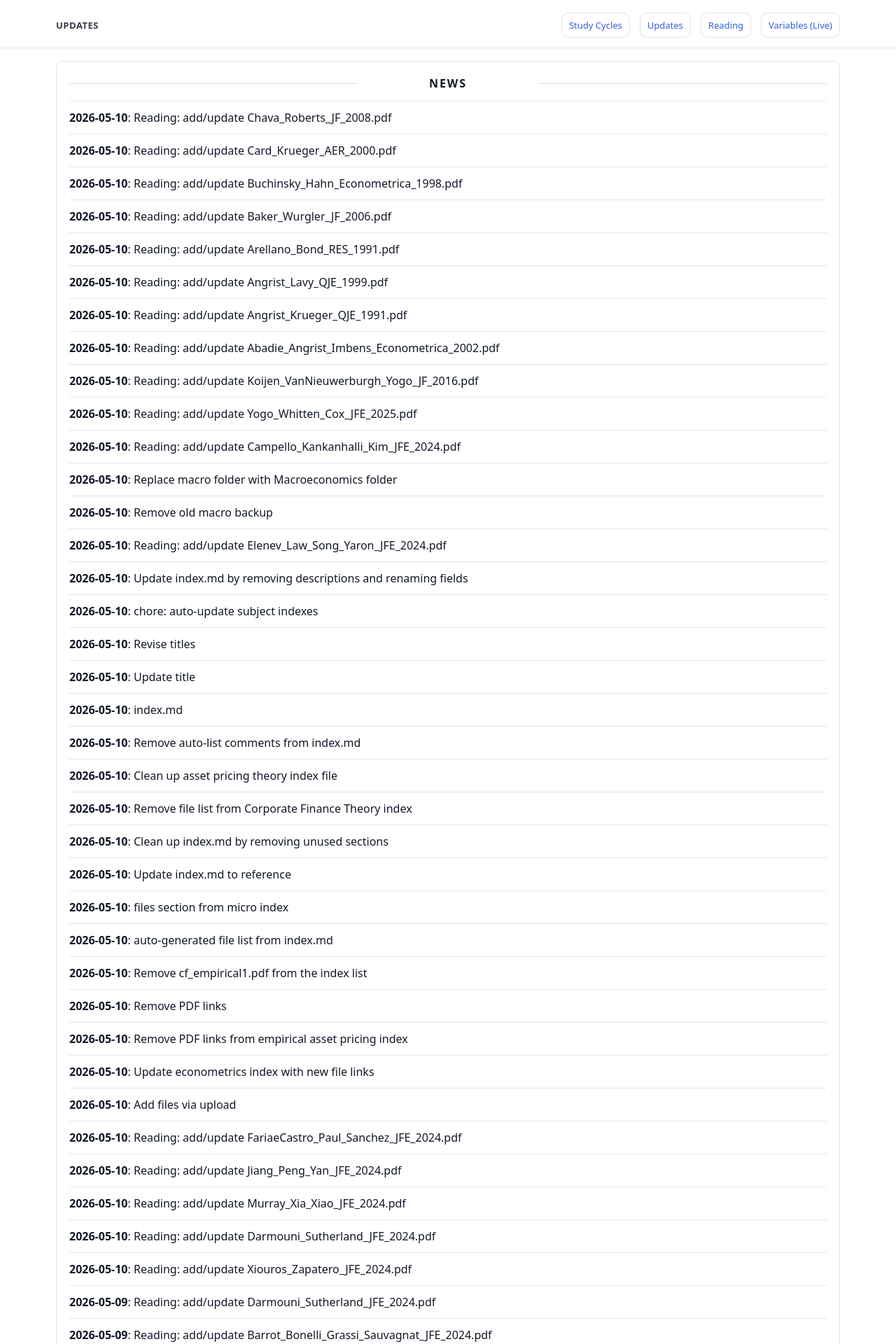
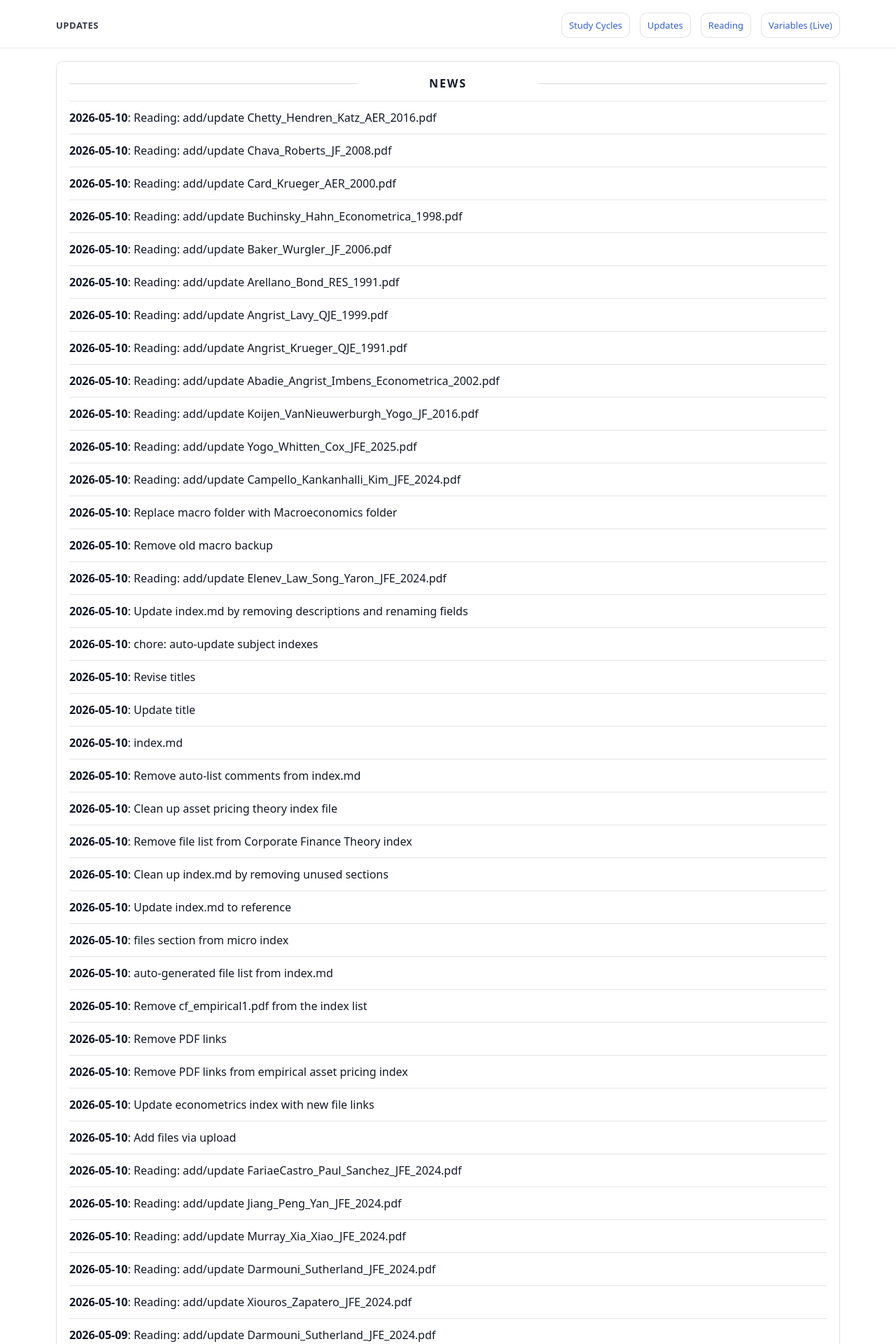
Before and after one commit to yaxinzn/study-archive, a Jekyll site: the page built from updates/index.md, in a window 1280 px wide. Shown: the top 1920 px of the page at 70% size. Built offline with Jekyll 4.4.1, drawn with Linux system fonts in a browser that asks for light colours; some of the changed text lies outside the part shown.

Commit message:
chore: update NEWS feed

```diff
--- a/_data/news.yml
+++ b/_data/news.yml
@@ -1,4 +1,7 @@
 # Auto-generated update history (sorted newest -> oldest). Do not edit manually.
+- ts: "1778412453"
+  date: "2026-05-10"
+  title: "Reading: add/update Chetty_Hendren_Katz_AER_2016.pdf"
 - ts: "1778412286"
   date: "2026-05-10"
   title: "Reading: add/update Chava_Roberts_JF_2008.pdf"
```
